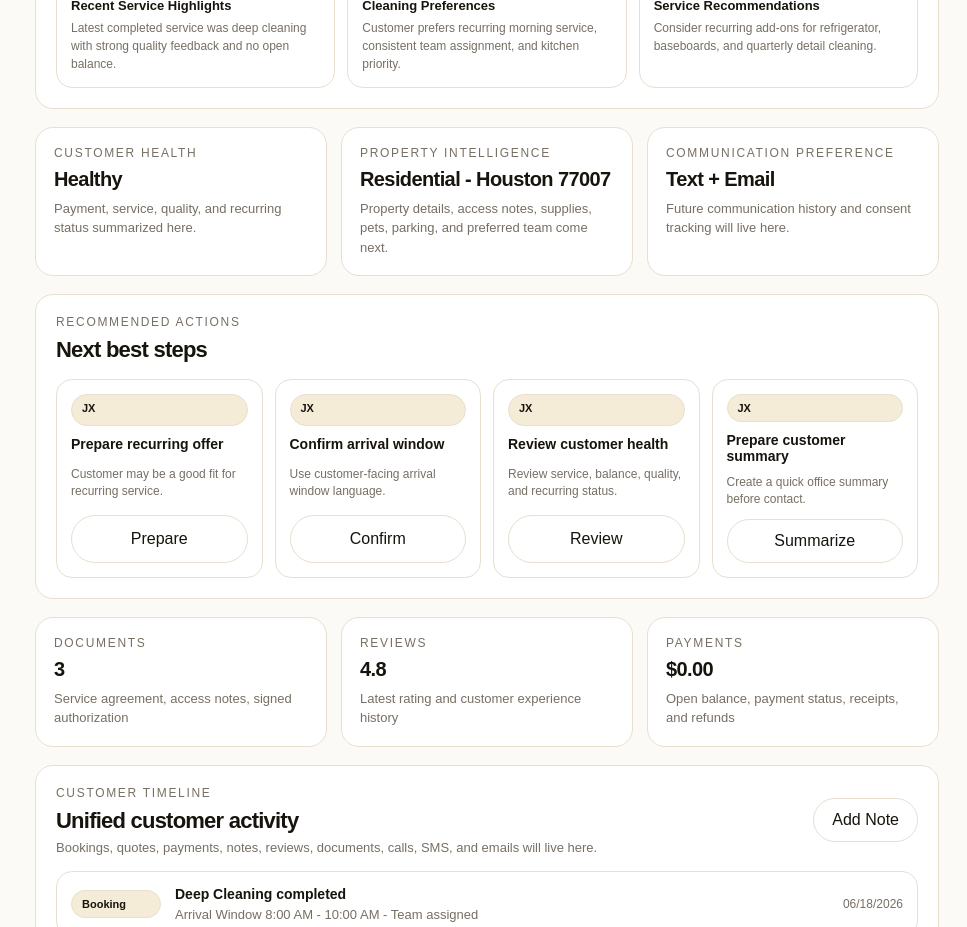
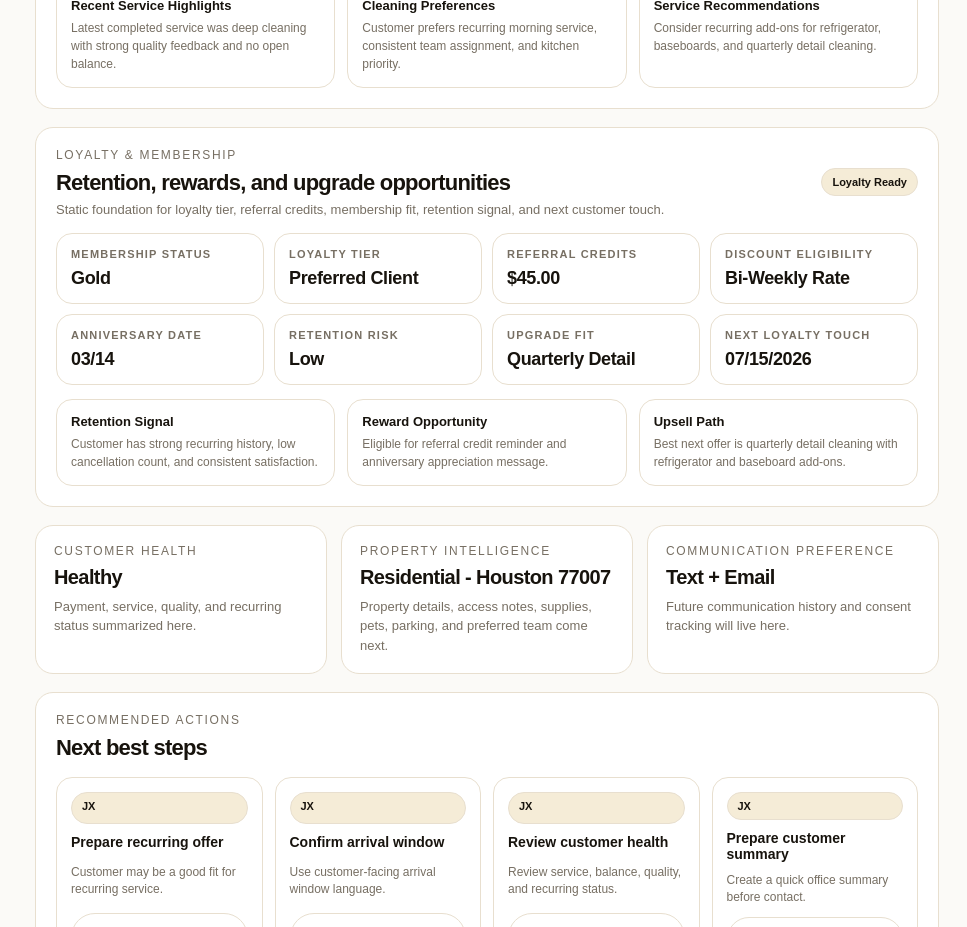
Before and after one commit to 360jarvis/JARVISV4, a Next.js app: page /app/customer-360 in a window 1280 px wide. Shown: the part 2060-2987 px from the top of the page, without its empty margins (313-1280 px from the left). Built offline with nearby package versions, Linux system fonts and the light colour scheme.

Commit message:
Add Customer 360 loyalty membership foundation

```diff
--- a/components/customers/Customer360Enterprise.tsx
+++ b/components/customers/Customer360Enterprise.tsx
@@ -82,6 +82,23 @@ const serviceHistoryNotes = [
   { title: 'Recent Service Highlights', detail: 'Latest completed service was deep cleaning with strong quality feedback and no open balance.' },
   { title: 'Cleaning Preferences', detail: 'Customer prefers recurring morning service, consistent team assignment, and kitchen priority.' },
   { title: 'Service Recommendations', detail: 'Consider recurring add-ons for refrigerator, baseboards, and quarterly detail cleaning.' }
+];
+
+const loyaltyProfile = [
+  { label: 'Membership Status', value: 'Gold' },
+  { label: 'Loyalty Tier', value: 'Preferred Client' },
+  { label: 'Referral Credits', value: '$45.00' },
+  { label: 'Discount Eligibility', value: 'Bi-Weekly Rate' },
+  { label: 'Anniversary Date', value: '03/14' },
+  { label: 'Retention Risk', value: 'Low' },
+  { label: 'Upgrade Fit', value: 'Quarterly Detail' },
+  { label: 'Next Loyalty Touch', value: '07/15/2026' }
+];
+
+const loyaltyNotes = [
+  { title: 'Retention Signal', detail: 'Customer has strong recurring history, low cancellation count, and consistent satisfaction.' },
+  { title: 'Reward Opportunity', detail: 'Eligible for referral credit reminder and anniversary appreciation message.' },
+  { title: 'Upsell Path', detail: 'Best next offer is quarterly detail cleaning with refrigerator and baseboard add-ons.' }
 ];
 
 export default function Customer360Enterprise({ customer }: { customer: CustomerRecord }) {
@@ -230,6 +247,32 @@ export default function Customer360Enterprise({ customer }: { customer: Customer
         </div>
       </section>
 
+      <section className="lux-card" style={{ padding: 20 }}>
+        <div style={{ display: 'flex', justifyContent: 'space-between', gap: 12, alignItems: 'center', flexWrap: 'wrap' }}>
+          <div>
+            <p className="kicker" style={{ margin: 0 }}>Loyalty & Membership</p>
+            <h2 style={{ margin: '8px 0 0', fontSize: 22, letterSpacing: '-0.035em' }}>Retention, rewards, and upgrade opportunities</h2>
+            <p style={{ margin: '6px 0 0', color: 'var(--jarvixx-muted)', fontSize: 13 }}>Static foundation for loyalty tier, referral credits, membership fit, retention signal, and next customer touch.</p>
+          </div>
+          <Tag tone="gold">Loyalty Ready</Tag>
+        </div>
+
+        <div style={{ display: 'grid', gridTemplateColumns: 'repeat(4, minmax(0, 1fr))', gap: 10, marginTop: 16 }}>
+          {loyaltyProfile.map((item) => (
+            <Metric key={item.label} label={item.label} value={item.value} />
+          ))}
+        </div>
+
+        <div style={{ display: 'grid', gridTemplateColumns: 'repeat(3, minmax(0, 1fr))', gap: 12, marginTop: 14 }}>
+          {loyaltyNotes.map((note) => (
+            <article key={note.title} style={{ border: '1px solid var(--jarvixx-border)', borderRadius: 16, padding: 14, background: '#fff' }}>
+              <strong style={{ display: 'block', fontSize: 13 }}>{note.title}</strong>
+              <span style={{ display: 'block', marginTop: 6, color: 'var(--jarvixx-muted)', fontSize: 12, lineHeight: 1.5 }}>{note.detail}</span>
+            </article>
+          ))}
+        </div>
+      </section>
+
       <section style={{ display: 'grid', gridTemplateColumns: '1fr 1fr 1fr', gap: 14 }}>
         <Panel title="Customer Health" value={isPastDue ? 'Needs Attention' : 'Healthy'} detail="Payment, service, quality, and recurring status summarized here." />
         <Panel title="Property Intelligence" value={`${customer.propertyType} - ${customer.city} ${customer.zip}`} detail="Property details, access notes, supplies, pets, parking, and preferred team come next." />
```
